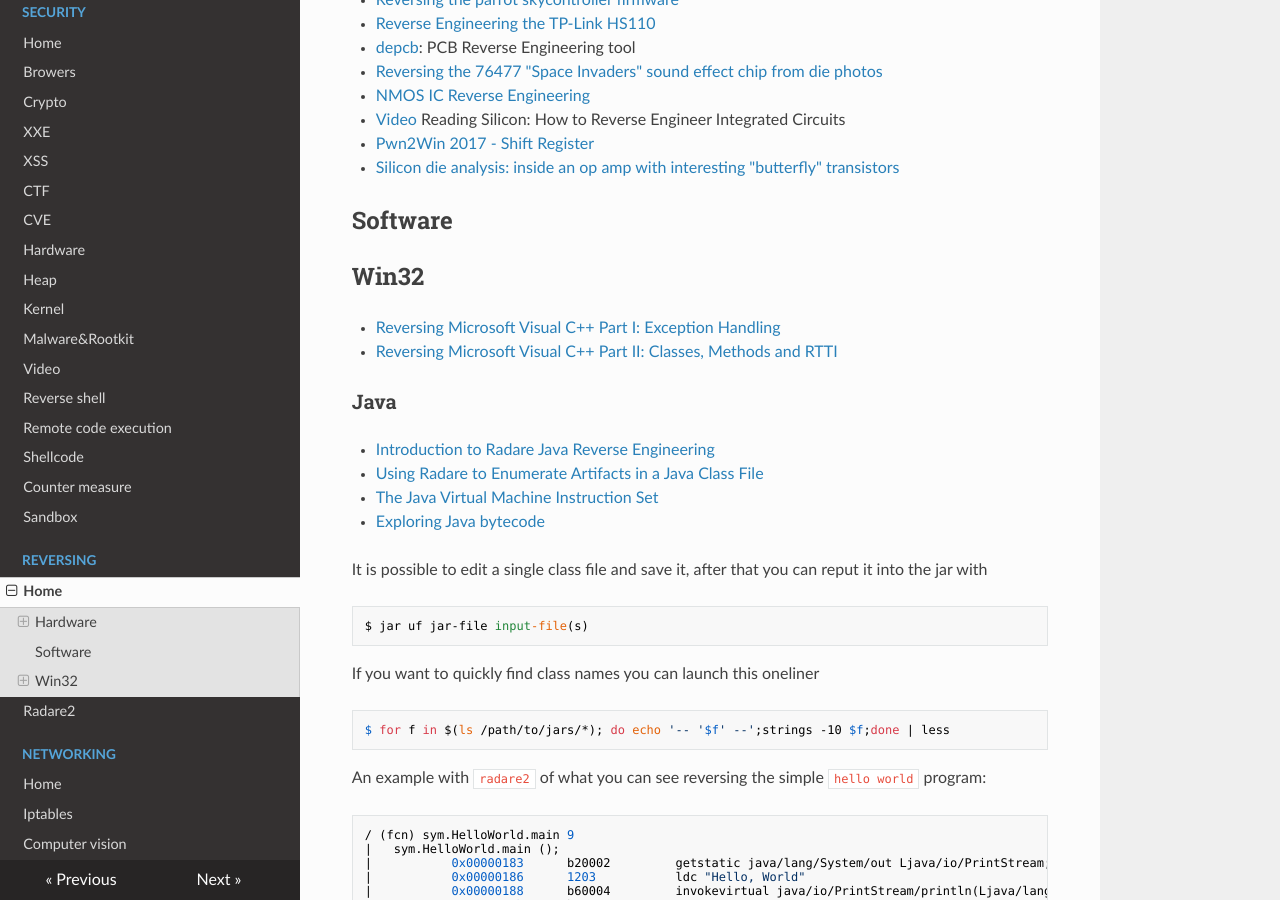
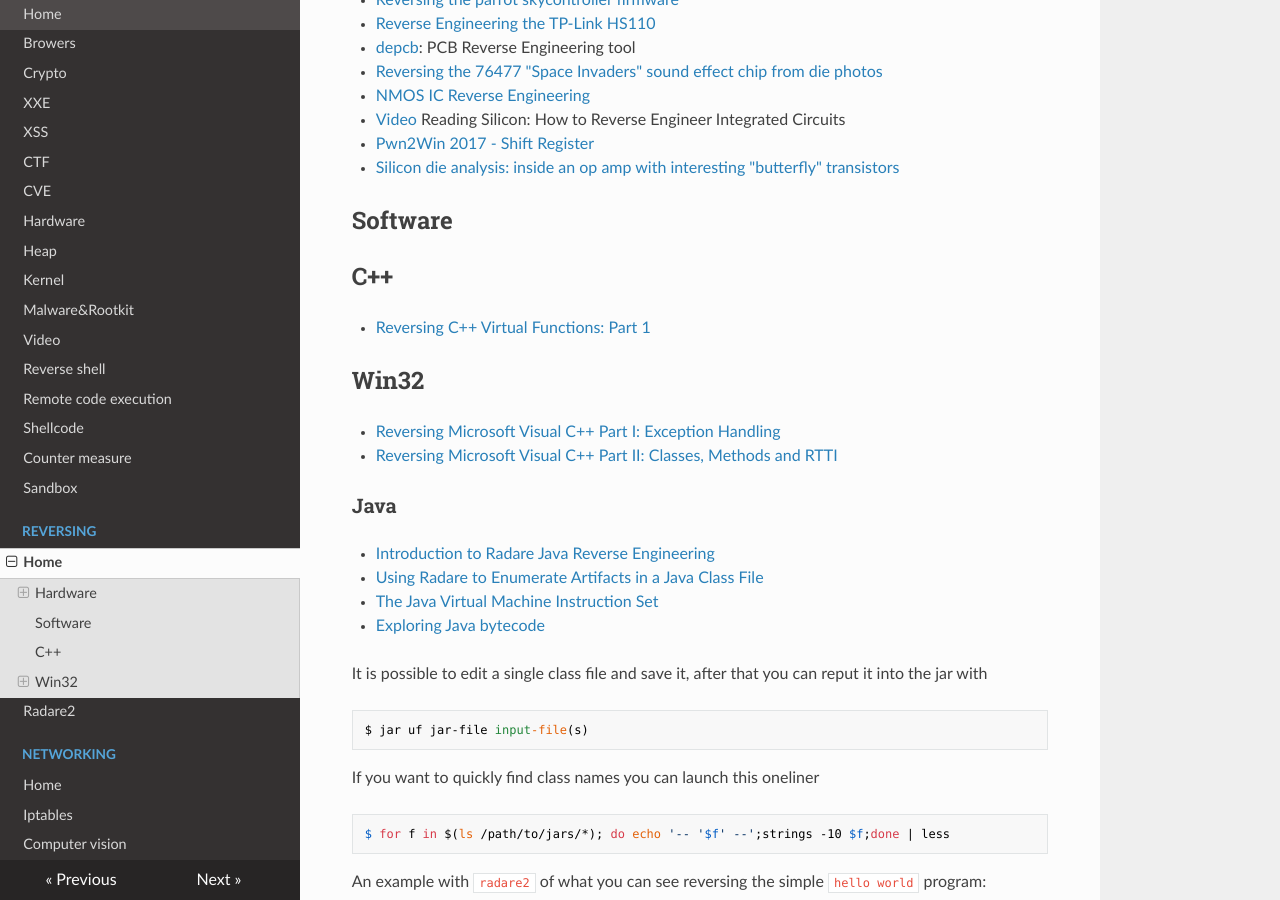
Before and after one commit to gipi/low-level, an MkDocs documentation site: the page built from docs/reversing/reversing.md, in a window 1280 px wide and 900 px high, scrolled down 926 px. Built offline with MkDocs 1.6.1, drawn with Linux system fonts in a browser that asks for light colours; nearby versions of some CDN libraries; old or Windows-style settings are respelled for this version of MkDocs.

Commit message:
Update reversing.md

```diff
--- a/docs/reversing/reversing.md
+++ b/docs/reversing/reversing.md
@@ -42,6 +42,10 @@
 
 
 ## Software
+
+## C++
+
+ - [Reversing C++ Virtual Functions: Part 1](https://alschwalm.com/blog/static/2016/12/17/reversing-c-virtual-functions/)
 
 ## Win32
 
```
